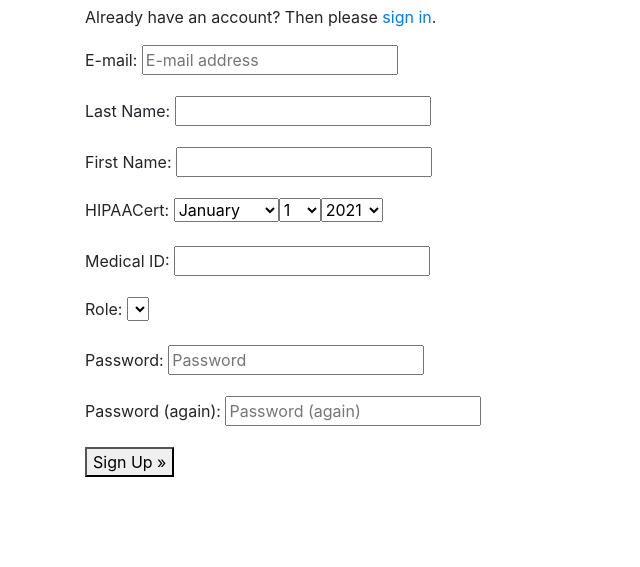
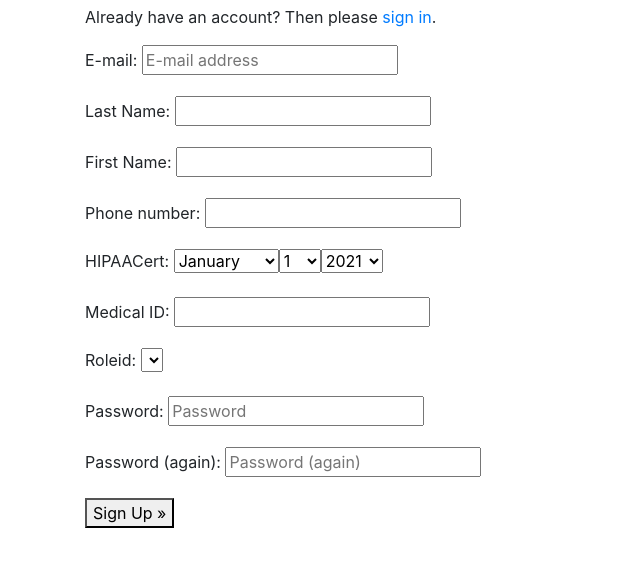
Before and after one commit to andrewk0506/singledate-vms, a Django app: page /accounts/signup/ in a window 1280 px wide. Shown: the part 139-706 px from the top of the page, without its empty margins (0-640 px from the left). Run offline with Django 3.2, Linux system fonts and the light colour scheme; lists and menus that the app fills with data are empty; some libraries are stand-ins or nearby versions.

Commit message:
Staff has OneToOneField with django user for auth

```diff
--- a/vms/settings.py
+++ b/vms/settings.py
@@ -47,7 +47,6 @@ INSTALLED_APPS = [
     'allauth',
     'allauth.account',
     'allauth.socialaccount',
-    'allauth.socialaccount.providers.google',
 ]
 
 MIDDLEWARE = [
@@ -146,7 +145,7 @@ ACCOUNT_SIGNUP_FORM_CLASS = 'vms_app.forms.SignupForm'
 
 SITE_ID = 1
 EMAIL_BACKEND = "django.core.mail.backends.console.EmailBackend"
-ACCOUNT_USER_MODEL_USERNAME_FIELD = None
+ACCOUNT_USER_MODEL_USERNAME_FIELD = "username"
 ACCOUNT_EMAIL_REQUIRED = True
 ACCOUNT_USERNAME_REQUIRED = False
 ACCOUNT_AUTHENTICATION_METHOD = "email"
--- a/vms_app/forms.py
+++ b/vms_app/forms.py
@@ -32,11 +32,15 @@ class CreateStaffForm(forms.ModelForm):
 class SignupForm(forms.Form):
     last_name = forms.CharField(max_length=100, label='Last Name')
     first_name = forms.CharField(max_length=100, label='First Name')
-    phone_number = PhoneField(null=True, blank=True)
+    phone_number = forms.CharField(max_length=12, required=False)
     HIPAACert = forms.DateField(label="HIPAACert", widget=forms.SelectDateWidget)
     medical_id = forms.IntegerField(label='Medical ID')
-    role = forms.ChoiceField(choices=getRoleChoices())
+    roleId = forms.ChoiceField(choices=getRoleChoices())
+
+
     def signup(self, request, user):
+        roleId = self.cleaned_data['roleId']
+        role = Role.objects.get(id=roleId)
         staff = Staff.objects.create(
             first_name=self.cleaned_data['first_name'],
             last_name=self.cleaned_data['last_name'],
@@ -44,7 +48,10 @@ class SignupForm(forms.Form):
             phone_number=self.cleaned_data['phone_number'],
             HIPAACert=self.cleaned_data['HIPAACert'],
             medical_id=self.cleaned_data['medical_id'],
+            role=role
         )
         user.profile = staff
+        user.save()
         print("printing user", user)
-        user.save()
+        print("printing profile`", user.profile)
+        print("printing profile.role", user.profile.role)
--- a/vms_app/models/user.py
+++ b/vms_app/models/user.py
@@ -1,7 +1,9 @@
 from django.db import models
+from django.contrib.auth.models import User
 from django.core.validators import validate_email
 from phone_field import PhoneField
 from .utils import Gender, Race, Ethnicity, AddressType, States
+from .role import Role
 
 class NoCommaField(models.CharField):
     """
@@ -39,10 +41,11 @@ class Patient(models.Model):
                                     default=AddressType.H)
 
 class Staff(models.Model):
+    user = models.OneToOneField(User, on_delete=models.CASCADE, null=True, blank=True)
     last_name = models.CharField(max_length=100, default="")
     first_name = models.CharField(max_length=100)
     phone_number = PhoneField(null=True, blank=True)
     email = models.CharField(max_length=60)
     HIPAACert = models.DateTimeField(null=True, blank=True)
     medical_id = models.IntegerField(null=True, blank=True)
-    role = models.CharField(max_length=60)
+    role = models.ForeignKey(Role, on_delete=models.CASCADE, null=True)
--- a/vms_app/templates/select-staff.html
+++ b/vms_app/templates/select-staff.html
@@ -59,7 +59,7 @@
 							<!--Source: https://www.cdc.gov/vaccines/hcp/admin/administer-vaccines.html-->
 							<select id="vaccinator-select" class="form-select">
 								{% for person in staff %}
-								{% if person.role == "VACCINATOR" %}
+								{% if person.role.role == "V" %}
 								<option>{{person.first_name}} {{person.last_name}}</option>
 								{% endif %}
 								{% endfor %}
@@ -79,7 +79,7 @@
 							<!--Source: https://www.cdc.gov/vaccines/hcp/admin/administer-vaccines.html-->
 							<select id="staff-select" class="form-select">
 								{% for person in staff %}
-								{% if person.role == "SUPPORT STAFF" %}
+								{% if person.role.role == "S" %}
 								<option>{{person.first_name}} {{person.last_name}}</option>
 								{% endif %}
 								{% endfor %}
```
Also changed, not shown: vms_app/views.py (+7 -1 lines).
